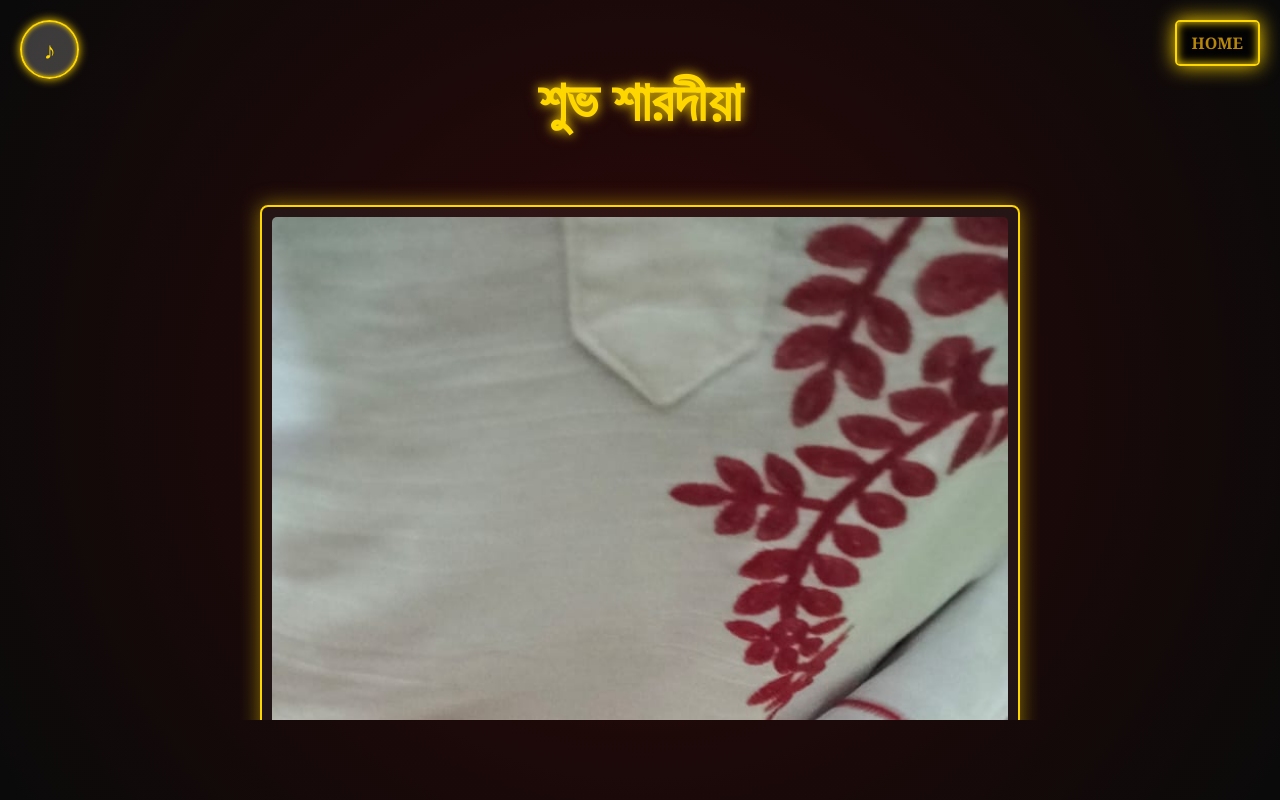
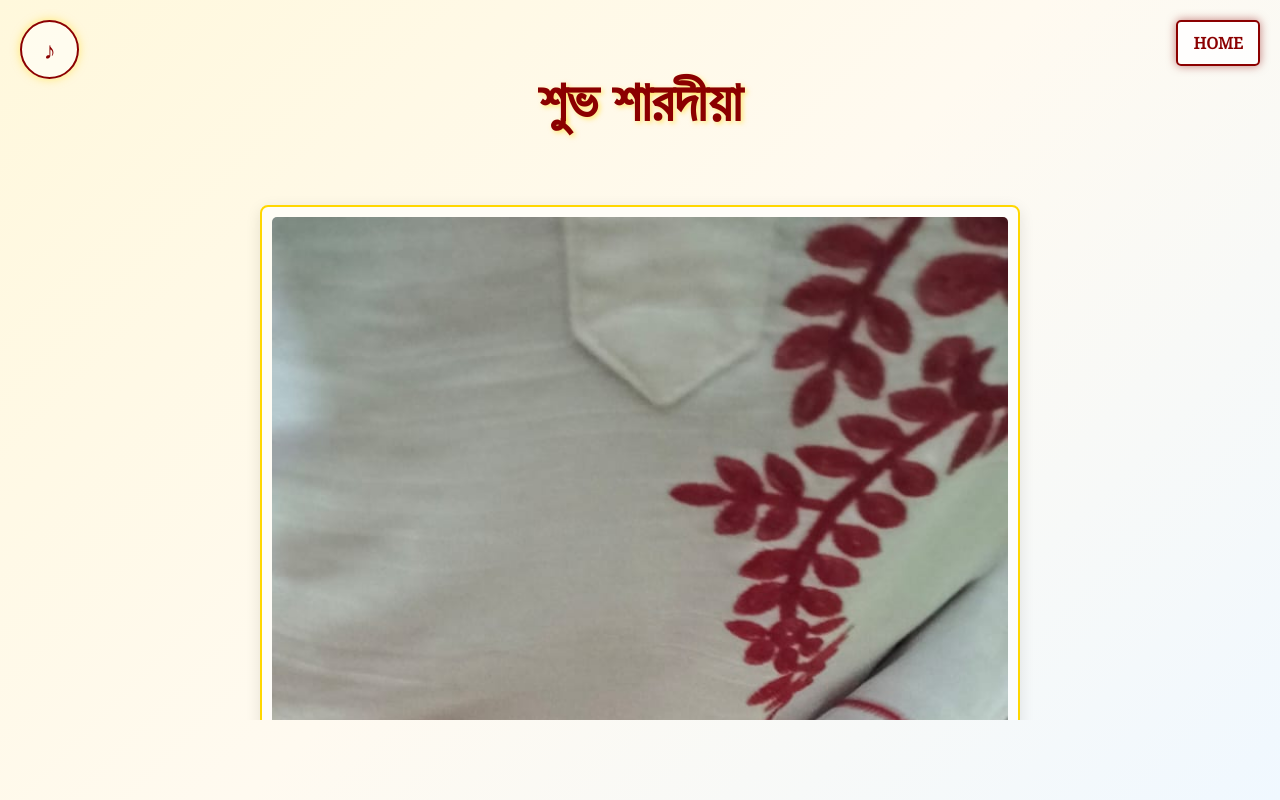
Before and after one commit to AyushMa0127A/6-month-anniversary-, a plain HTML site: page Puja.html in a window 1280 px wide. Drawn offline with Linux system fonts and the light colour scheme; a web font is replaced by a local one.

Commit message:
Update Puja.html

```diff
--- a/Puja.html
+++ b/Puja.html
@@ -4,13 +4,14 @@
     <meta charset="UTF-8">
     <meta name="viewport" content="width=device-width, initial-scale=1.0">
     <title>Durga Puja Photo Gallery</title>
-    <link href="https://fonts.googleapis.com/css2?family=Tiro+Bangla:wght@400;700&family=Noto+Serif:wght@400;700&display=swap" rel="stylesheet">
+    <link href="https://fonts.googleapis.com/css2?family=Tiro+Bangla:wght@400;700&family=Noto+Serif:wght=400;700&display=swap" rel="stylesheet">
     <style>
-        /* Base Styles - The Midnight Sky */
+        /* Base Styles - Shubho Sharodiya Dawn */
         body {
-            background: radial-gradient(circle at center, #2e0808 0%, #0a0a0a 100%);
+            /* A soft, gradient background transitioning from a golden sunrise to a clear sky */
+            background: linear-gradient(135deg, #FFF8DC, #FFFAF0, #F0F8FF);
             background-attachment: fixed;
-            color: #FFD700;
+            color: #4A0000; /* Deep maroon for a traditional touch */
             font-family: 'Noto Serif', serif;
             margin: 0;
             padding: 0;
@@ -25,8 +26,8 @@
             font-family: 'Tiro Bangla', serif;
             font-size: 3.5rem;
             text-align: center;
-            color: #FFD700;
-            text-shadow: 0 0 10px rgba(255, 215, 0, 0.7), 0 0 15px rgba(255, 215, 0, 0.5);
+            color: #8B0000; /* Darker red for emphasis */
+            text-shadow: 2px 2px 5px rgba(255, 215, 0, 0.5);
             margin-top: 50px;
             margin-bottom: 30px;
         }
@@ -37,14 +38,17 @@
             top: 20px;
             right: 20px;
             padding: 10px 15px;
-            background-color: rgba(0, 0, 0, 0.7);
-            color: #b8860b;
+            /* A clean, classic look */
+            background-color: rgba(255, 255, 255, 0.8);
+            color: #8B0000;
             text-decoration: none;
-            border: 2px solid #FFD700;
+            /* Changed border color to #8B0000 for a red line */
+            border: 2px solid #8B0000;
             border-radius: 5px;
             font-weight: bold;
             z-index: 1000;
-            box-shadow: 0 0 20px #FFD700, inset 0 0 10px #FFD700;
+            /* Changed box-shadow color to match the border */
+            box-shadow: 0 0 10px rgba(139, 0, 0, 0.5);
             transition: transform 0.3s ease;
         }
 
@@ -64,10 +68,10 @@
         #music-toggle-btn.music-note-state {
             width: 55px;
             height: 55px;
-            background-color: rgba(255, 255, 255, 0.2);
+            background-color: rgba(255, 255, 255, 0.5);
             border-radius: 50%;
-            border: 2px solid #FFD700;
-            box-shadow: 0 0 10px #FFD700, inset 0 0 5px #FFD700;
+            border: 2px solid #8B0000;
+            box-shadow: 0 0 10px rgba(255, 215, 0, 0.5);
         }
 
         #music-toggle-btn {
@@ -84,7 +88,7 @@
 
         .icon {
             font-size: 24px;
-            color: #FFD700;
+            color: #8B0000;
             transition: font-size 0.3s ease, text-shadow 0.3s ease;
         }
 
@@ -108,7 +112,7 @@
             flex-direction: column;
             gap: 40px;
             scrollbar-width: thin;
-            scrollbar-color: #555 #222;
+            scrollbar-color: #A9A9A9 #EAEAEA;
         }
 
         .gallery-container::-webkit-scrollbar {
@@ -116,29 +120,30 @@
         }
 
         .gallery-container::-webkit-scrollbar-track {
-            background: #222;
+            background: #EAEAEA;
             border-radius: 10px;
         }
 
         .gallery-container::-webkit-scrollbar-thumb {
-            background-color: #555;
+            background-color: #A9A9A9;
             border-radius: 10px;
-            border: 2px solid #222;
+            border: 2px solid #EAEAEA;
         }
 
         .photo-box {
             position: relative;
-            background-color: rgba(255, 255, 255, 0.05);
+            /* Light, subtle background and border */
+            background-color: rgba(255, 255, 255, 0.6);
             border: 2px solid #FFD700;
             border-radius: 8px;
             padding: 10px;
-            box-shadow: 0 0 20px rgba(255, 215, 0, 0.5);
+            box-shadow: 0 4px 15px rgba(0, 0, 0, 0.1);
             transition: transform 0.3s ease, box-shadow 0.3s ease;
         }
 
         .photo-box:hover {
-            transform: scale(1.03);
-            box-shadow: 0 0 30px #FFD700, 0 0 50px #FFD700;
+            transform: translateY(-5px);
+            box-shadow: 0 8px 25px rgba(0, 0, 0, 0.2);
         }
 
         .photo-box img {
@@ -147,20 +152,21 @@
             border-radius: 5px;
         }
 
+        /* A delicate, simple divider */
         .divider {
-            height: 2px;
-            background: #FFD700;
+            height: 1px;
+            background-image: linear-gradient(90deg, transparent, #FFD700, transparent);
             width: 80%;
             margin: 20px auto;
             position: relative;
-            box-shadow: 0 0 10px #FFD700;
+            border-bottom: 1px dashed #FFD700;
         }
 
         .divider::before, .divider::after {
             content: '';
             position: absolute;
-            width: 10px;
-            height: 10px;
+            width: 8px;
+            height: 8px;
             background-color: #FFD700;
             border-radius: 50%;
             top: 50%;
@@ -169,11 +175,11 @@
         }
 
         .divider::before {
-            left: -15px;
+            left: -12px;
         }
 
         .divider::after {
-            right: -15px;
+            right: -12px;
         }
     </style>
 </head>
```
